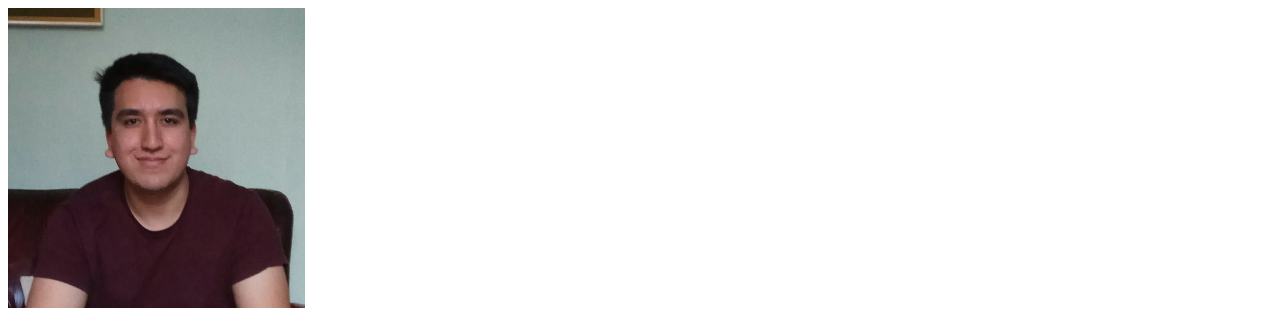
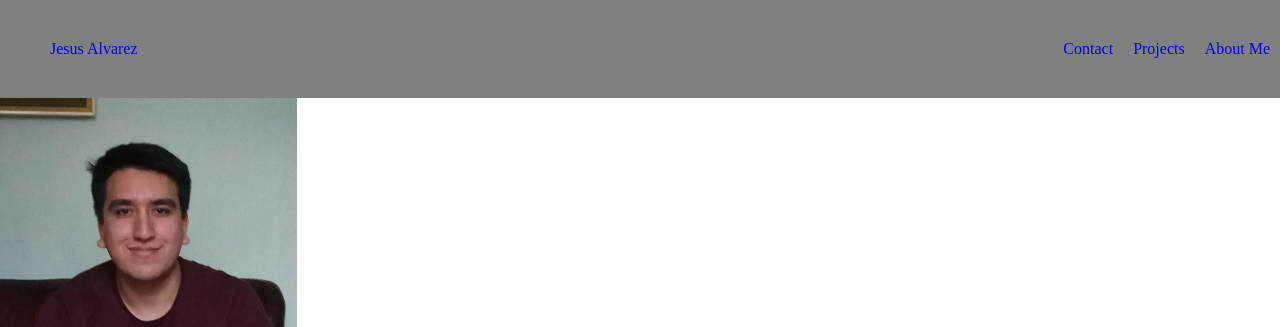
Before and after one commit to jsgilberto/collaborative-project, a plain HTML site: page index.html in a window 1280 px wide. Shown: the top 327 px of the page. Drawn offline with Linux system fonts and the light colour scheme.

Commit message:
added stylesheet

```diff
--- a/index.html
+++ b/index.html
@@ -2,10 +2,21 @@
 <html lang="en">
   <head>
     <meta charset="utf-8">
+    <link rel="stylesheet" href="main.css">
     <title>My Portfolio</title>
   </head>
   <body>
-    <img src="./images/profile.jpeg" alt="" height="300px">
+    <header>
+
+      <ul>
+        <li style="float:left;"><a href="#">Jesus Alvarez</a></li>
+        <li><a href="#">About Me</a> </li>
+        <li><a href="#">Projects</a> </li>
+        <li><a href="#">Contact</a> </li>
+      </ul>
+
+    </header>
+    <img src="./images/profile.jpeg" alt="" height="300">
     <h1>Jesus Alvarez</h1>
     <h2>Full Stack Developer</h2>
     <ul>
--- /dev/null
+++ b/main.css
@@ -0,0 +1,38 @@
+body {
+  font-size: 16px;
+  margin: 0;
+  padding: 0;
+}
+
+ul {
+  overflow: hidden;
+  margin: 0;
+}
+
+header{
+  background: gray;
+}
+
+header li {
+  float: right;
+  display: inline;
+}
+
+header li a {
+  display: block;
+  padding: 40px 10px;
+  text-decoration: none;
+}
+
+.logo{
+  float: left;
+}
+
+.logo a {
+  display: block;
+  text-decoration: none;
+}
+
+header li a:hover {
+  background-color: red;
+}
```
